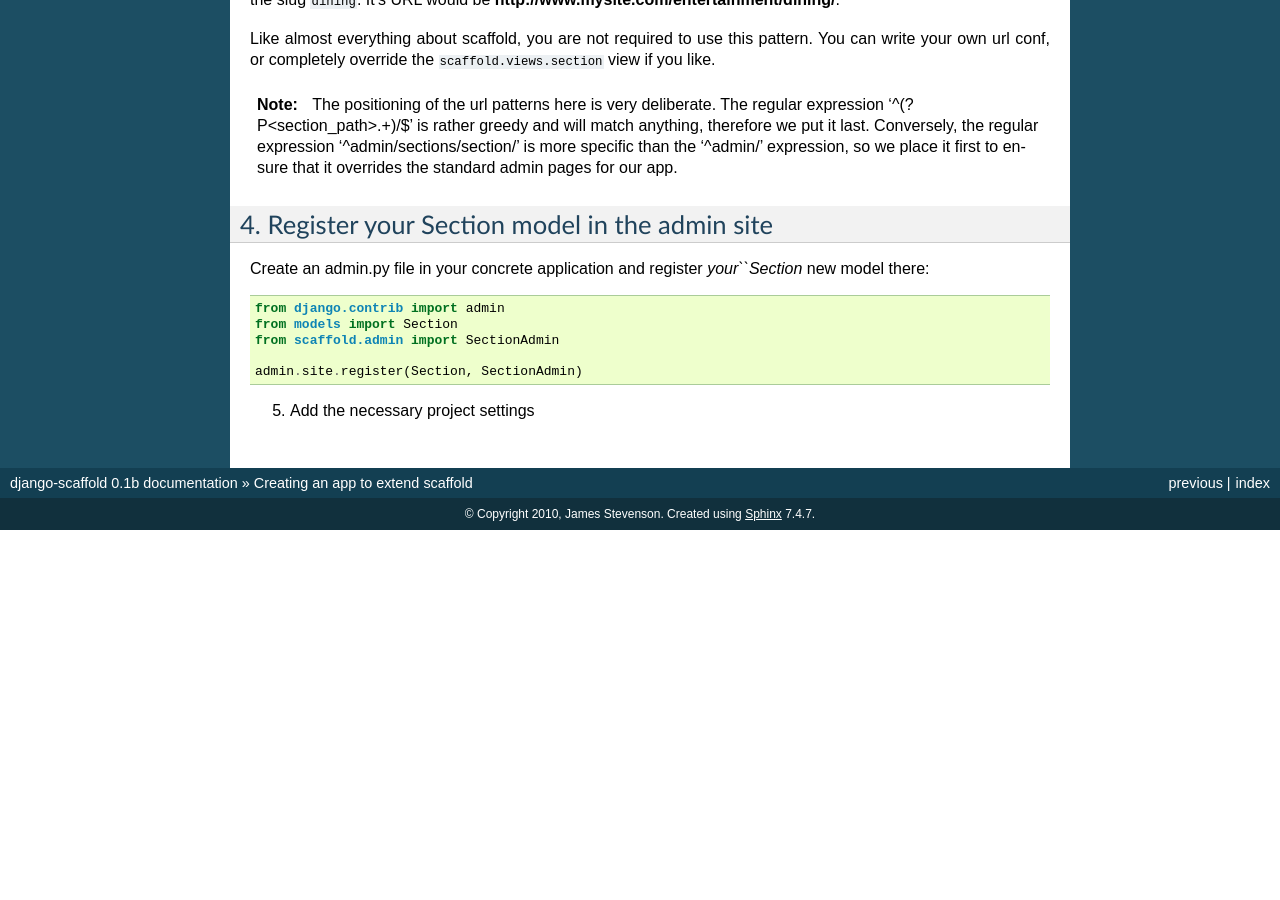
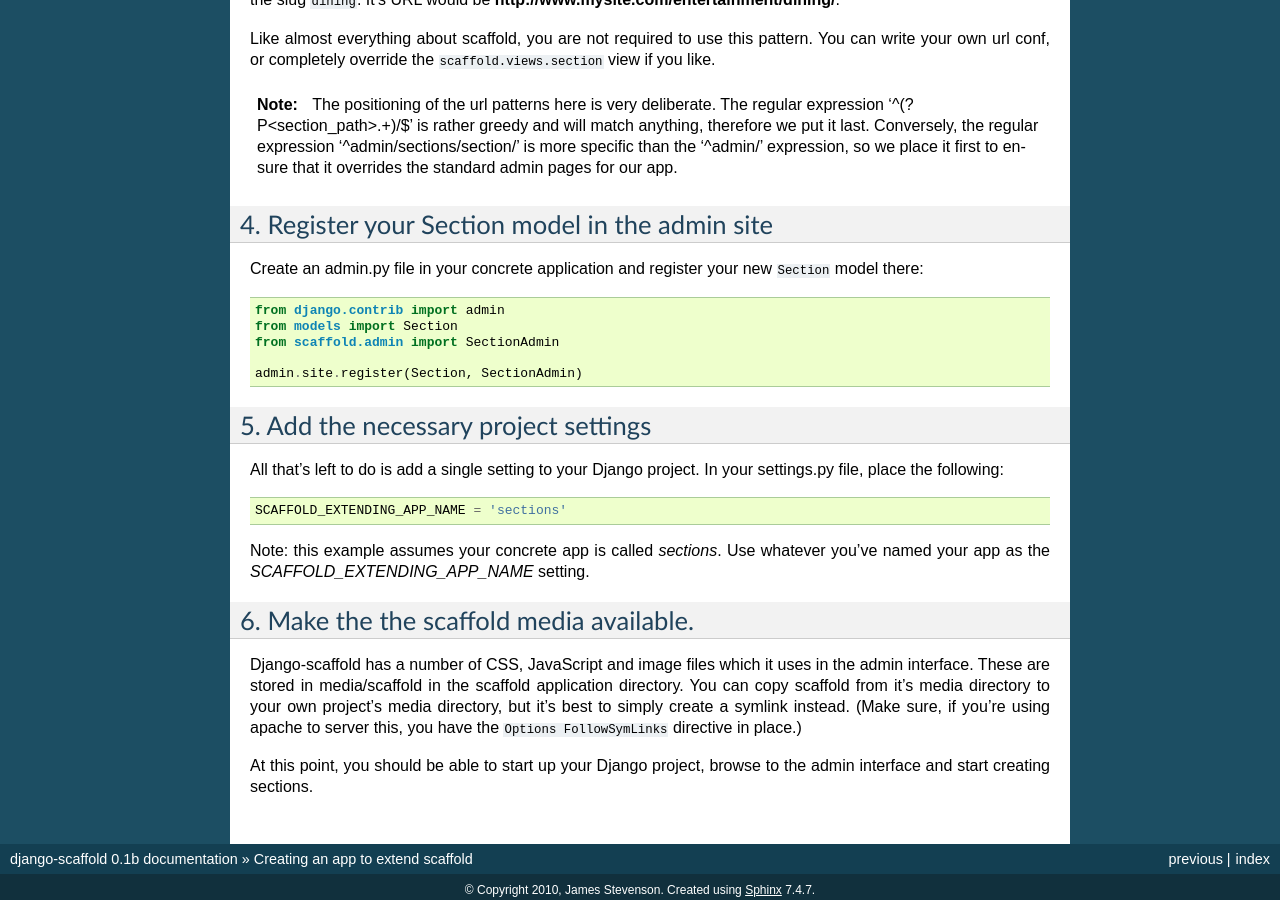
Before and after one commit to mazelife/django-scaffold, a Sphinx documentation site: the page built from docs/source/extending.rst, in a window 1280 px wide and 900 px high, scrolled down 1542 px. Built offline with Sphinx 7.4.7, drawn with Linux system fonts in a browser that asks for light colours; pages that are not in the unit, such as notebooks, are missing from menus; before the commit the page ends 2072 px from its top, so only the background shows below that; some of the changed text lies outside the part shown.

Commit message:
Finishes basic tutorial on extending scaffold.

```diff
--- a/docs/source/extending.rst
+++ b/docs/source/extending.rst
@@ -75,7 +75,7 @@ Like almost everything about scaffold, you are not required to use this pattern.
 4. Register your Section model in the admin site
 ----------------------------------------------------
 
-Create an admin.py file in your concrete application and register `your``Section` new model there::
+Create an admin.py file in your concrete application and register your new ``Section`` model there::
 
     from django.contrib import admin
     from models import Section
@@ -85,3 +85,19 @@ Create an admin.py file in your concrete application and register `your``Section
 
 
 5. Add the necessary project settings
+-----------------------------------------
+
+All that's left to do is add a single setting to your Django project.
+In your settings.py file, place the following::
+
+    SCAFFOLD_EXTENDING_APP_NAME = 'sections'
+
+
+Note: this example assumes your concrete app is called `sections`. Use whatever you've named your app as the `SCAFFOLD_EXTENDING_APP_NAME` setting.
+
+6. Make the the scaffold media available.
+------------------------------------------
+
+Django-scaffold has a number of CSS, JavaScript and image files which it uses in the admin interface. These are stored in media/scaffold in the scaffold application directory. You can copy scaffold from it's media directory to your own project's media directory, but it's best to simply create a symlink instead. (Make sure, if you're using apache to server this, you have the ``Options FollowSymLinks`` directive in place.)
+
+At this point, you should be able to start up your Django project, browse to the admin interface and start creating sections.
```
